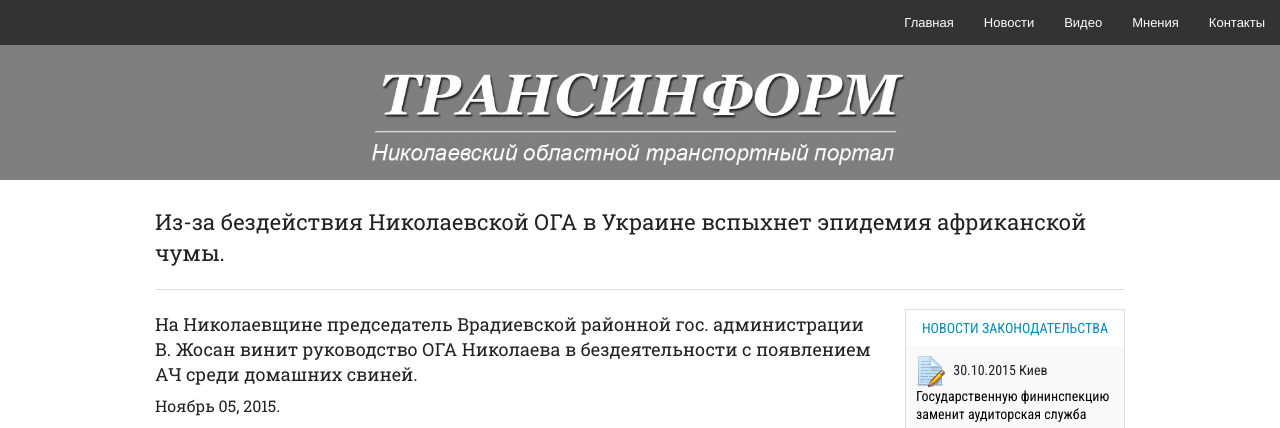
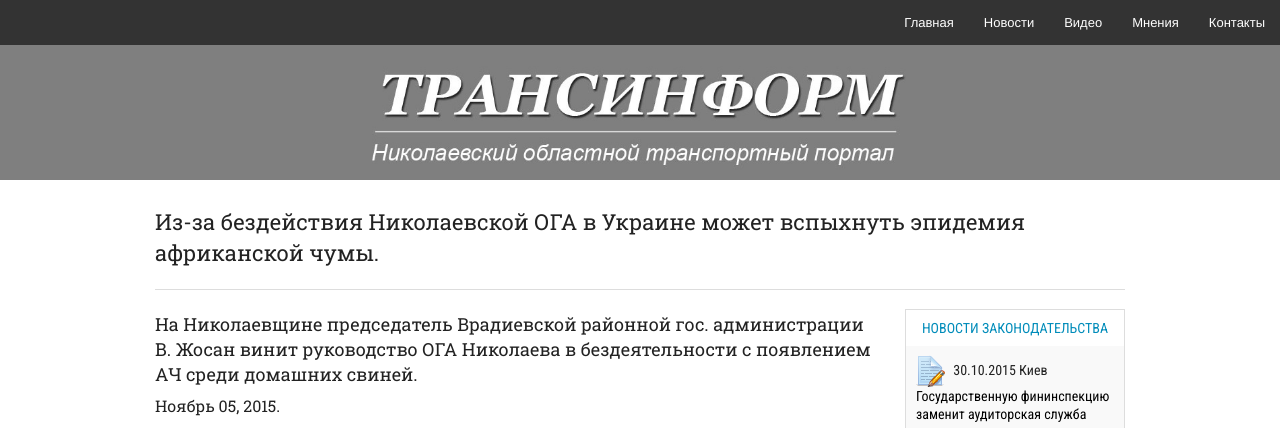
Before and after one commit to transinform/transinform.github.io, a plain HTML site: page rider/Iz-za-bezdeistvia-Nikolaevskoy-OGA-v-Ukraine-mojet-vspihnut-epidemia-afrikanskoy-jumi.html in a window 1280 px wide. Shown: the top 428 px of the page. Drawn offline with Linux system fonts and the light colour scheme.

Commit message:
Update Iz-za-bezdeistvia-Nikolaevskoy-OGA-v-Ukraine-mojet-vspihnut-epidemia-afrikanskoy-jumi.html

```diff
--- a/rider/Iz-za-bezdeistvia-Nikolaevskoy-OGA-v-Ukraine-mojet-vspihnut-epidemia-afrikanskoy-jumi.html
+++ b/rider/Iz-za-bezdeistvia-Nikolaevskoy-OGA-v-Ukraine-mojet-vspihnut-epidemia-afrikanskoy-jumi.html
@@ -32,7 +32,7 @@
       <div class="row">
         <div class="large-12 columns">
           <br>
-          <h1>	Из-за бездействия Николаевской ОГА в Украине вспыхнет эпидемия африканской чумы.</h1>
+          <h1>	Из-за бездействия Николаевской ОГА в Украине может вспыхнуть эпидемия африканской чумы.</h1>
           <hr>
         </div>
       </div>
```
